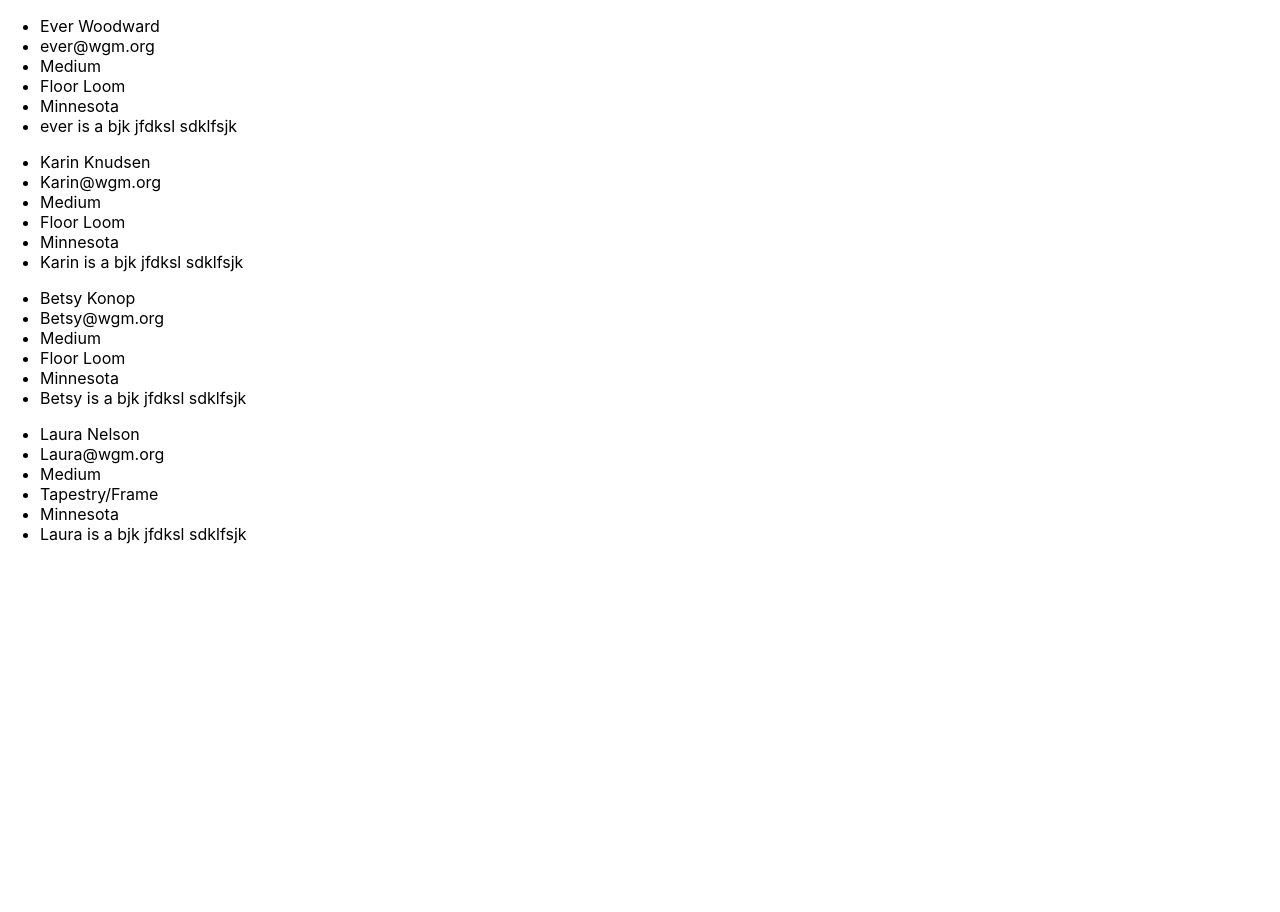
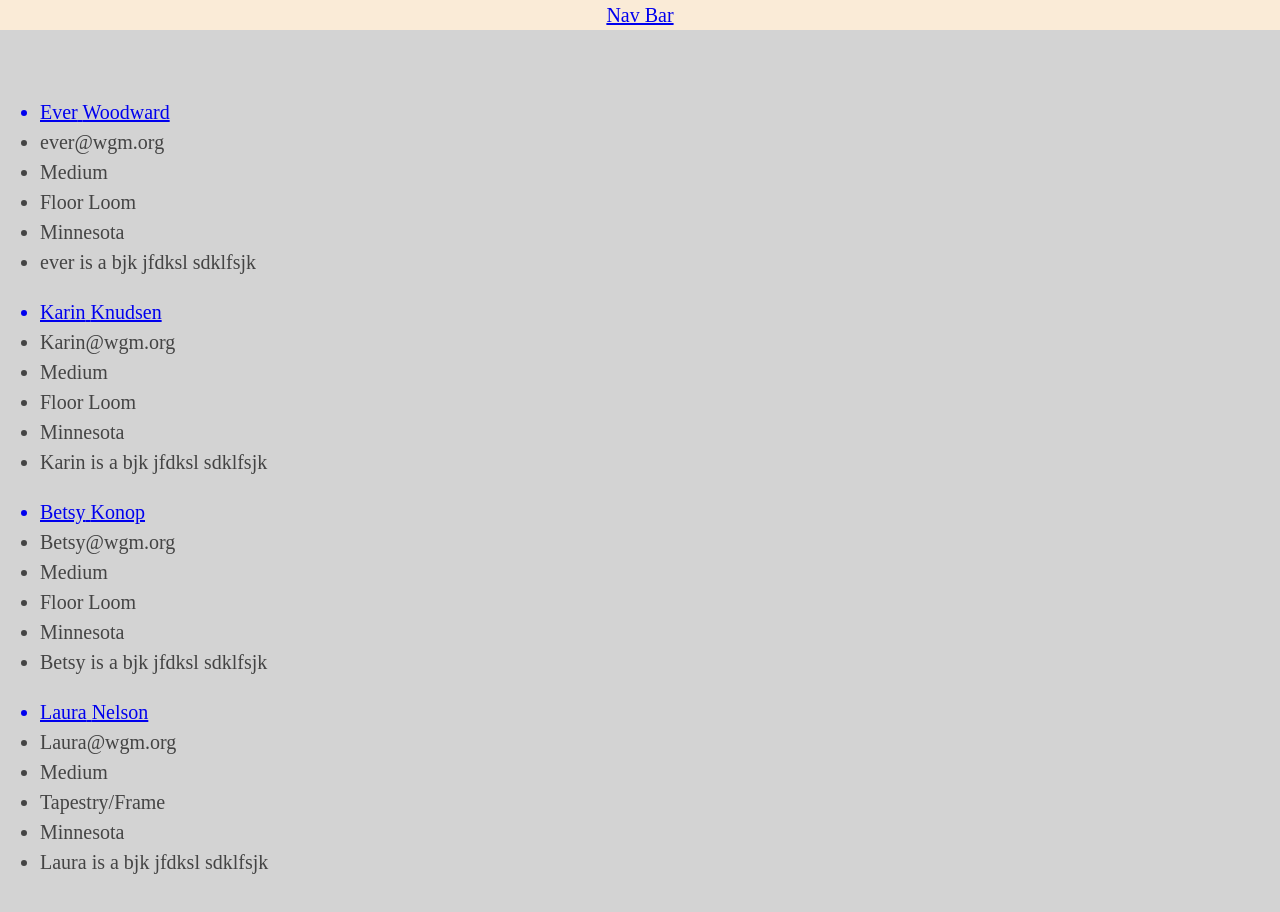
Before and after one commit to rebeccaleighfoster/web-weavers-studio, a React (Create React App) app: page /WeaversList in a window 1280 px wide. Shown: the top 912 px of the page. Before the commit the page ends 800 px from the top, so only its background shows below. Built offline with nearby package versions, Linux system fonts and the light colour scheme.

Commit message:
added style

```diff
--- /dev/null
+++ b/src/CreateProfile.css
@@ -0,0 +1,3 @@
+#newWeaver{
+    background-color: lightgray
+}
--- a/src/CreateProfile.js
+++ b/src/CreateProfile.js
@@ -1,42 +1,46 @@
 import React from 'react';
+import { Link } from 'react-router-dom';
+import Nav from "./Nav";
+import './CreateProfile.css'
 
-export default class LandingPage extends React.Component {
+export default class CreateProfile extends React.Component {
     render() {
         return (
             <>
+                < Nav />
+                <form id="newWeaver">
                 <h1>New Weaver</h1>
-                <form id="newWeaver">
                     <div>
-                        <label for="first-name">First name</label>
+                        <label htmlFor="first-name">First name</label>
                         <input placeholder='First Name' type="text" name='first-name' id='first-name' />
                     </div>
                     <div>
-                        <label for="last-name">Last name</label>
+                        <label htmlFor="last-name">Last name</label>
                         <input type="text" name='last-name' id='last-name' placeholder='Last Name' />
                     </div>
                     <div>
-                        <label for="username">Email</label>
+                        <label htmlFor="username">Email</label>
                         <input type="text" name='username' id='username' />
                     </div>
                     <div>
-                        <label for="password">Password</label>
+                        <label htmlFor="password">Password</label>
                         <input type="password" name='password' id='password' />
                     </div>
-                    <label for="experience">Experience Level:</label>
+                    <label htmlFor="experience">Experience Level:</label>
                     <select id="experience">
                         <option value="beginner">Beginner</option>
                         <option value="intermediate">intermediate</option>
                         <option value="expert">Expert</option>
                         <option value="master">Master</option>
                     </select>
-                    <label for="loom type">Loom Type:</label>
+                    <label htmlFor="loom type">Loom Type:</label>
                     <select id="loom type">
                         <option value="Rigid heddle">Rigid Heddle</option>
                         <option value="Tapestry"> Tapestry/Frame </option>
                         <option value="Table Loom "> Table Loom </option>
                         <option value="Floor Loom"> Floor Loom </option>
                     </select>
-                    <label for="state">Where are you located?</label>
+                    <label htmlFor="state">Where are you located?</label>
                     <select id="state">
                         <option value="AL">Alabama</option>
                         <option value="AK">Alaska</option>
@@ -90,12 +94,13 @@ export default class LandingPage extends React.Component {
                         <option value="WI">Wisconsin</option>
                         <option value="WY">Wyoming</option>
                     </select>
-                    <div class="form-section">
-                        <label for="project description">Bio</label>
-                        <textarea name="bio" input placeholder='What do you want other weavers to know about you?' rows="15" required></textarea>
+                    <div className="form-section">
+                        <label htmlFor="project description">Bio</label>
+                        <textarea name="bio" input placeholder='What do you want other weavers to know about you?'></textarea>
                     </div>
-                    <button type="submit">Submit</button>
-                    <button type="reset">Reset</button>
+                    <Link to="./WeaversList">
+                        <button type="submit">Submit</button>
+                    </Link>
                 </form>
             </>
         )
--- /dev/null
+++ b/src/LandingPage.css
@@ -0,0 +1,26 @@
+* {
+    box-sizing: border-box;
+  }
+
+  body {
+    font-size: 20px;
+    color: #444;
+    text-align: center;
+    line-height: 1.5;
+    font-family: 'Bell MT';
+    font-style: normal;
+    font-weight: 400;
+    src: local('Bell MT W01'), local('BellMT'), url(http://themes.googleusercontent.com/licensed/font?kit=kmIaTfxu8bXVwPRMqRVUug) format('truetype');
+  }
+
+
+
+  section {
+    min-height: 200px;
+    padding: 6% 0;
+    background-color:antiquewhite;
+  }
+
+  section:nth-child(even) {
+    background-color: #ddd;
+  }
--- a/src/LandingPage.js
+++ b/src/LandingPage.js
@@ -1,24 +1,38 @@
 import React from 'react';
-//import './LandingPage.css';
+import { Link } from "react-router-dom"
+import Nav from "./Nav";
+import './LandingPage.css';
 
 export default class LandingPage extends React.Component {
     render() {
         return (
             <>
-
+            < Nav/>
+                <section className="header">
                     <h1>Connect with Handweavers</h1>
                     <h3>A place where handweavers can connect with eachother and share ideas</h3>
+                </section>
+                <section className="quote">
                 <h3>quote about weaving</h3>
                 <p><em>placeholder for picture of weaving</em></p>
-                    <h3>share your projects and learn from others</h3>
-                <p>Weavers have been teaching eachother and passing along knowledge for decades. Use this database to keep the tradition of teaching eachother going</p>
+                </section>
+                <section className="shareProjects">
+                <h3>Share your projects and learn from others</h3>
+                <p>Weavers have been teaching eachother and passing along knowledge for decades. Use this app to keep the tradition of teaching eachother going</p>
+                </section>
+                <section className="keepTrack">
                 <h3>Keep track of your own projects</h3>
                 <p>Record all the details of your projects in one spot. Yarn and reed size, pictures, draft references, ends per inch and more</p>
-                    <h3>Start Connecting Now</h3>
-                <form class='next'>
+                </section>
+                <h3>Start Connecting!</h3>
+                <form className='next'>
+                    <Link to='./CreateProfile'>
                         <button type='submit'>Sign Up</button>
+                    </Link>
                     <br></br>
+                    <Link to='./weaversList'>
                         <button type='submit'>Meet Other Weavers</button>
+                    </Link>
                 </form>
             </>
         )
--- /dev/null
+++ b/src/Nav.css
@@ -0,0 +1,9 @@
+nav {
+    position: fixed;
+    top: 0;
+    left: 0;
+    right: 0;
+    z-index: 10;
+    background: antiquewhite;
+    text-align: center;
+  }
--- /dev/null
+++ b/src/Nav.js
@@ -0,0 +1,13 @@
+import React from 'react';
+import { Link } from 'react-router-dom';
+import './Nav.css'
+
+export default class Nav extends React.Component {
+    render() {
+        return (
+            <nav>
+                <Link to='/'> Nav Bar</Link>
+            </nav>
+        );
+    }
+}
--- /dev/null
+++ b/src/WeaversList.css
@@ -0,0 +1,4 @@
+.weaversList{
+    background-color:lightgrey;
+    text-align: left;
+}
--- a/src/WeaversList.js
+++ b/src/WeaversList.js
@@ -1,25 +1,28 @@
 import React from 'react';
+import { Link } from 'react-router-dom';
+import Nav from "./Nav"
+import './WeaversList.css'
 
 export default class WeaversList extends React.Component {
-
     render() {
         const displayWeaversList = this.props.weavers.map(function (weavers) {
             return (
                 <ul>
-                <li>{weavers.firstName} {weavers.lastName}</li>
-                <li>{weavers.email}</li>
-                <li>{weavers.experienceLevel}</li>
-                <li>{weavers.loomType}</li>
-                <li>{weavers.State}</li>
-                <li>{weavers.bio}</li>
+                    <Link to='./projectsList'><li>{weavers.firstName} {weavers.lastName}</li></Link>
+                    <li>{weavers.email}</li>
+                    <li>{weavers.experienceLevel}</li>
+                    <li>{weavers.loomType}</li>
+                    <li>{weavers.State}</li>
+                    <li>{weavers.bio}</li>
                 </ul>
             );
         });
 
         return (
-            <>
+            <section className="weaversList">
+                < Nav />
                 {displayWeaversList}
-            </>
+            </section>
         )
     }
 }
--- a/src/addProject.js
+++ b/src/addProject.js
@@ -1,9 +1,12 @@
 import React from 'react';
+import {Link} from 'react-router-dom';
+import Nav from './Nav'
 
 export default class addProject extends React.Component {
     render() {
         return (
             <>
+                < Nav />
                 <h1>New Project</h1>
                 <form>
                     <label>
@@ -40,9 +43,9 @@ export default class addProject extends React.Component {
                         Project Width and Length off Loom <input type="text" name="size off loom" placeholder="10in x 20in" />
                     </label>
                 </form>
-                <button type="submit">Submit</button>
-
-
+                <Link to="projectsList">
+                    <button type="submit">Submit</button>
+                </Link>
             </>
         )
     }
--- /dev/null
+++ b/src/projectList.css
@@ -0,0 +1,4 @@
+.projectList{
+    background-color:lightgrey;
+    text-align: left;
+}
--- a/src/projectsList.js
+++ b/src/projectsList.js
@@ -1,13 +1,21 @@
 import React from 'react';
+import Nav from './Nav';
+import './projectList.css'
 
 export default class ProjectsList extends React.Component {
     render() {
-        console.log("projectsList:", this.props)
+        console.log("from projects list:", this.props.projects)
+        // const displayProjectsList = this.props.projects.map(function (projects)  {
+        //filter by id
         return (
-            <>
-                <p> project List </p>
-            </>
-        )
+            <section className= "projectList">
+            < Nav/>
+            <ul>
+                <li>project title</li>
+                <li> hi</li>
+            </ul>
+            </section>
+        );
     }
 }
 
```
Lines whose indentation alone changed are shown as unchanged.
